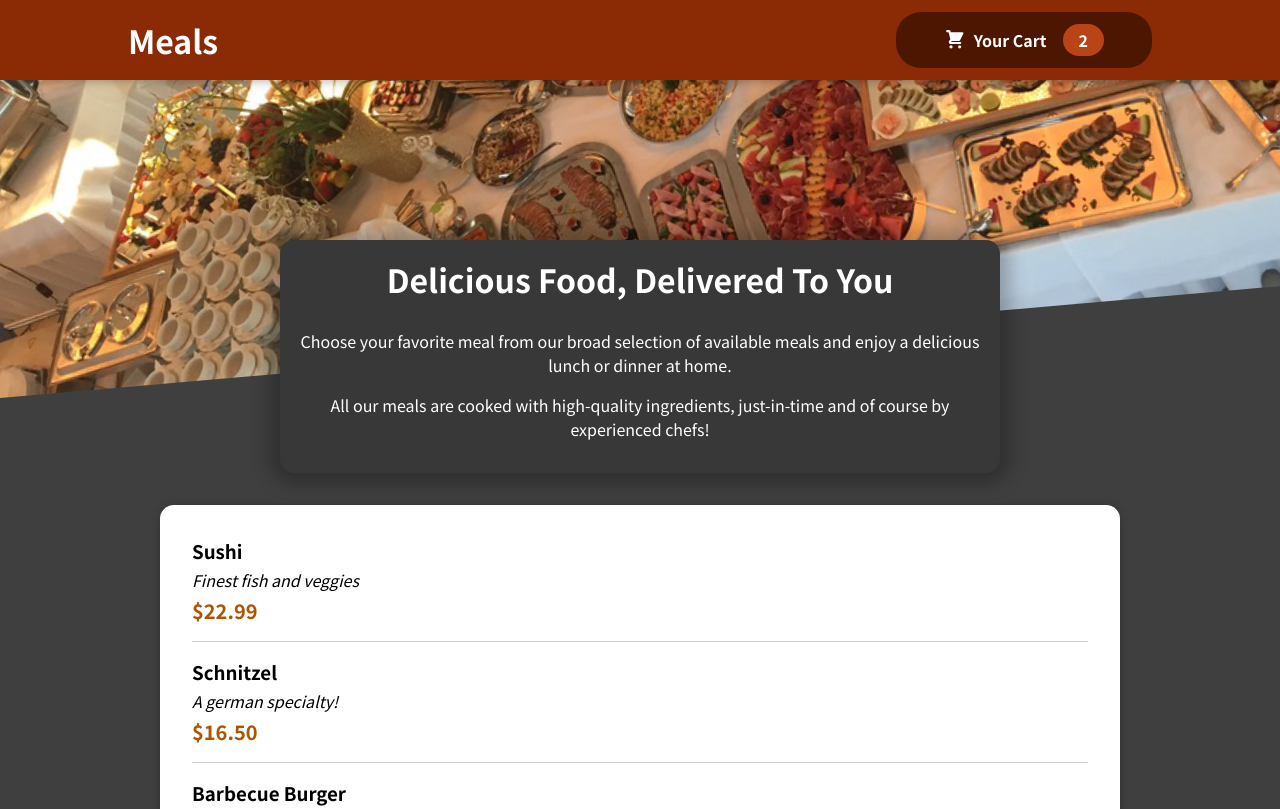
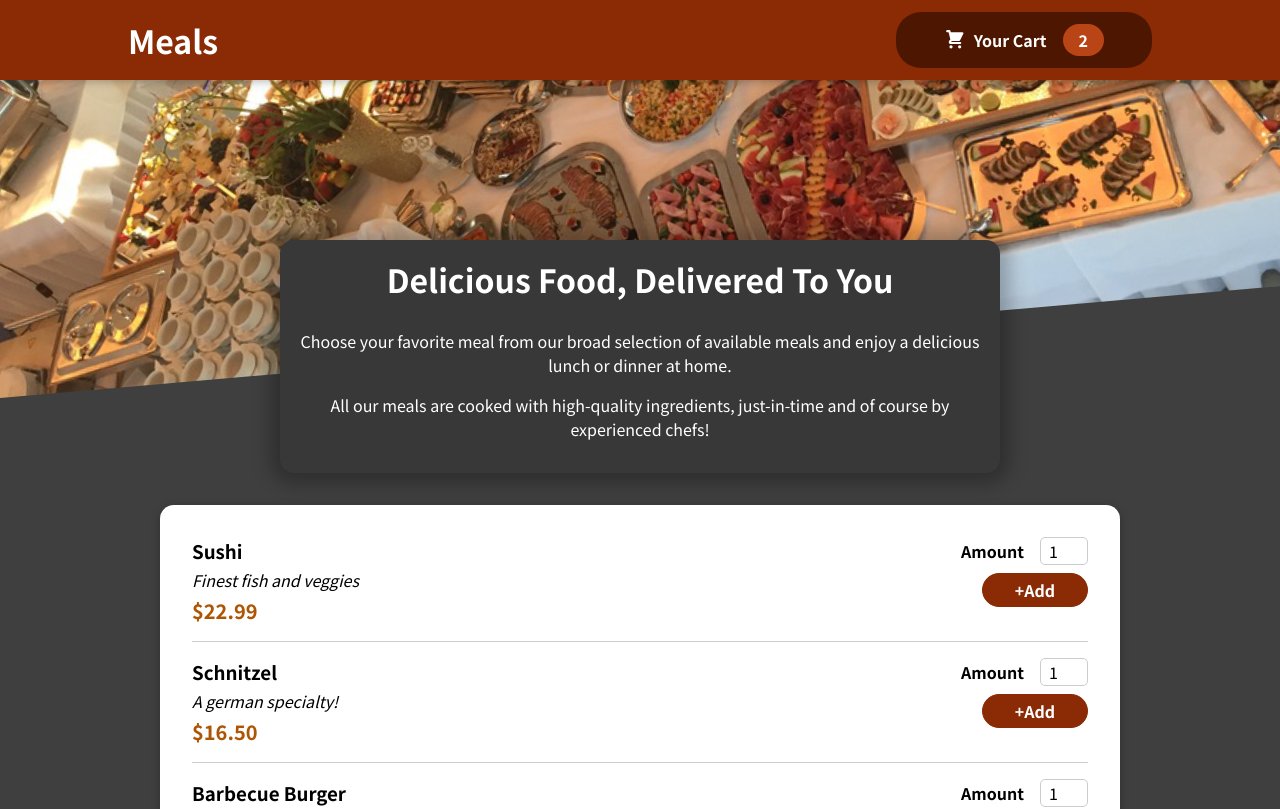
Before and after one commit to kapiljhajhria/react-food-order, a React (Create React App) app: page / in a window 1280 px wide. Shown: the top 809 px of the page. Built offline with nearby package versions, Linux system fonts and the light colour scheme.

Commit message:
Input UI comp added & MealItem updated

```diff
--- a/src/components/Meals/MealItem/MealItem.jsx
+++ b/src/components/Meals/MealItem/MealItem.jsx
@@ -1,5 +1,6 @@
 import classes from "./MealItem.module.css";
 import React from "react";
+import MealItemForm from "./MealItemForm";
 
 const MealItem = (props) => {
   const price = `$${props.price.toFixed(2)}`;
@@ -10,6 +11,7 @@
         <div className={classes.description}>{props.description}</div>
         <div className={classes.price}>{price}</div>
       </div>
+      <MealItemForm></MealItemForm>
     </li>
   );
 };
--- a/src/components/Meals/MealItem/MealItemForm.jsx
+++ b/src/components/Meals/MealItem/MealItemForm.jsx
@@ -0,0 +1,24 @@
+import React from "react";
+import classes from "./MealItemForm.module.css";
+import Input from "../../UI/Input";
+
+const MealItemForm = (props) => {
+  return (
+    <form action="" className={classes.form}>
+      <Input
+        input={{
+          id: "amount",
+          type: "number",
+          min: "1",
+          max: "5",
+          step: "1",
+          defaultValue: "1",
+        }}
+        label="Amount"
+      />
+      <button>+Add</button>
+    </form>
+  );
+};
+
+export default MealItemForm;
--- /dev/null
+++ b/src/components/Meals/MealItem/MealItemForm.module.css
@@ -0,0 +1,20 @@
+.form {
+  text-align: right;
+}
+
+.form button {
+  font: inherit;
+  cursor: pointer;
+  background-color: #8a2b06;
+  border: 1px solid #8a2b06;
+  color: white;
+  padding: 0.25rem 2rem;
+  border-radius: 20px;
+  font-weight: bold;
+}
+
+.form button:hover,
+.form button:active {
+  background-color: #641e03;
+  border-color: #641e03;
+}
--- /dev/null
+++ b/src/components/UI/Input.jsx
@@ -0,0 +1,13 @@
+import React from "react";
+import classes from "./Input.module.css";
+const Input = (props) => {
+  return (
+    <div className={classes.input}>
+      <label htmlFor={props.input.id}>{props.label}</label>
+      <input {...props.input} />
+      {/* <input id={props.input.id} {...props.input} /> */}
+    </div>
+  );
+};
+
+export default Input;
--- /dev/null
+++ b/src/components/UI/Input.module.css
@@ -0,0 +1,18 @@
+.input {
+  display: flex;
+  align-items: center;
+  margin-bottom: 0.5rem;
+}
+
+.input label {
+  font-weight: bold;
+  margin-right: 1rem;
+}
+
+.input input {
+  width: 3rem;
+  border-radius: 5px;
+  border: 1px solid #ccc;
+  font: inherit;
+  padding-left: 0.5rem;
+}
```
